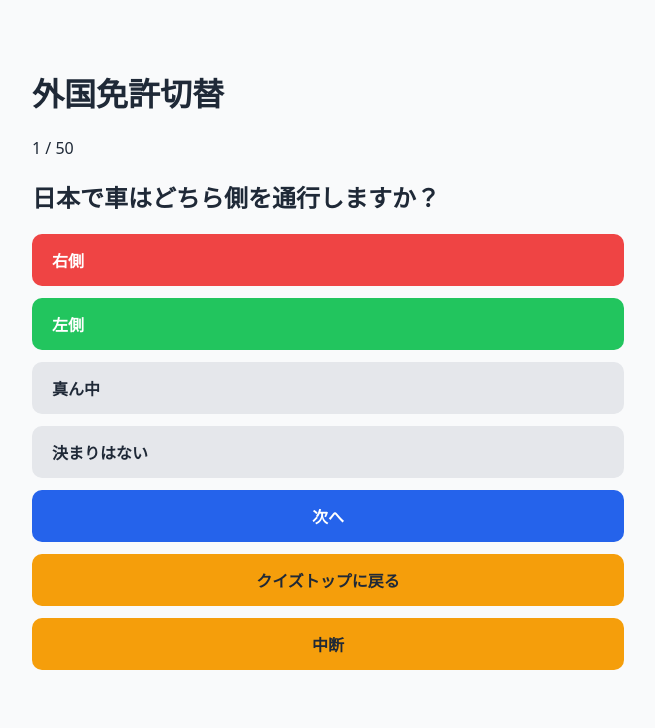
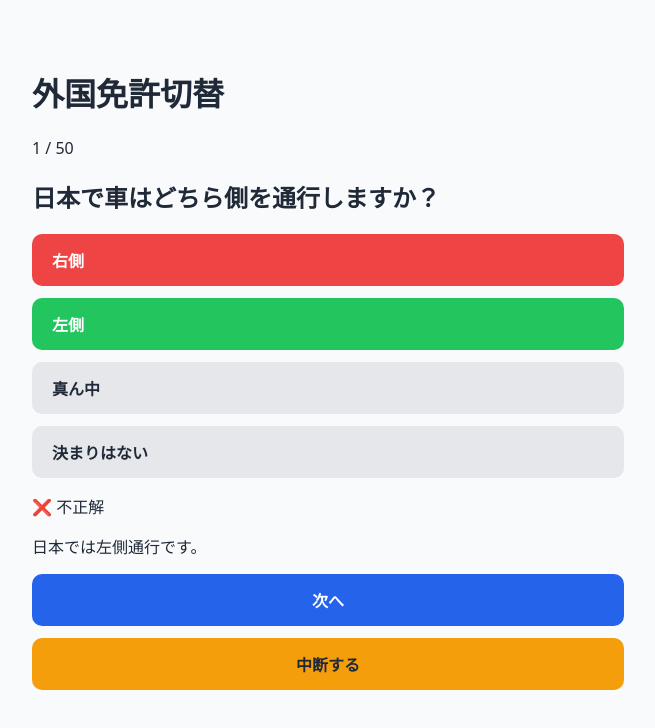
Before and after one commit to sasukedon731-blip/quiz-app, a Next.js app: page /normal in a window 1280 px wide. Both pictures are taken after a click on the button "右側". Shown: the top 728 px of the page, without its empty margins (312-967 px from the left). Built offline with nearby package versions, Linux system fonts and the light colour scheme.

Commit message:
complete quiz app with explanations

```diff
--- a/app/normal/NormalClient.tsx
+++ b/app/normal/NormalClient.tsx
@@ -5,6 +5,8 @@ import { useRouter } from 'next/navigation'
 import QuizLayout from '@/app/components/QuizLayout'
 import Button from '@/app/components/Button'
 import type { Quiz, QuizType } from '@/app/data/types'
+
+const STORAGE_KEY = 'wrongQuestions'
 
 type Props = {
   quiz: Quiz
@@ -20,21 +22,33 @@ export default function NormalClient({ quiz, quizType }: Props) {
 
   const current = quiz.questions[index]
 
+  // 回答処理
   const answer = (i: number) => {
     if (selected !== null) return
     setSelected(i)
+
     if (i === current.correctIndex) {
       setScore(s => s + 1)
     }
   }
 
+  // 次の問題
   const next = () => {
     setSelected(null)
+
     if (index + 1 < quiz.questions.length) {
       setIndex(i => i + 1)
     } else {
+      // 全問終了 → クイズトップへ
       router.push(`/quiz?type=${quizType}`)
     }
+  }
+
+  // 中断処理（残り問題を復習へ保存）
+  const interrupt = () => {
+    const remaining = quiz.questions.slice(index)
+    localStorage.setItem(STORAGE_KEY, JSON.stringify(remaining))
+    router.push('/select-mode?type=' + quizType)
   }
 
   return (
@@ -59,19 +73,26 @@ export default function NormalClient({ quiz, quizType }: Props) {
       ))}
 
       {selected !== null && (
-        <Button variant="main" onClick={next}>
-          次へ
-        </Button>
+        <div className="mt-4">
+          <p className="mb-2">
+            {selected === current.correctIndex ? '⭕ 正解！' : '❌ 不正解'}
+          </p>
+
+          {current.explanation && (
+            <p className="mb-4">{current.explanation}</p>
+          )}
+
+          <Button variant="main" onClick={next}>
+            {index + 1 < quiz.questions.length ? '次へ' : 'クイズトップへ'}
+          </Button>
+        </div>
       )}
 
-      {/* 👇 ここを足すだけ */}
-      <Button variant="accent" onClick={() => router.push(`/quiz?type=${quizType}`)}>
-        クイズトップに戻る
-      </Button>
-
-      <Button variant="accent" onClick={() => router.push('/')}>
-        中断
-      </Button>
+      <div className="mt-6">
+        <Button variant="accent" onClick={interrupt}>
+          中断する
+        </Button>
+      </div>
     </QuizLayout>
   )
 }
--- a/app/normal/page.tsx
+++ b/app/normal/page.tsx
@@ -1,6 +1,6 @@
 import NormalClient from './NormalClient'
 import { quizzes } from '@/app/data/quizzes'
-import type { QuizType } from '@/app/data/types'
+import { QuizType } from '@/app/data/types'
 
 type Props = {
   searchParams: {
@@ -9,12 +9,17 @@ type Props = {
 }
 
 export default function NormalPage({ searchParams }: Props) {
-  const quizType: QuizType = searchParams.type ?? 'gaikoku-license'
-  const quiz = quizzes[quizType]
+  const type: QuizType = searchParams.type ?? 'gaikoku-license'
+  const quiz = quizzes[type]
 
   if (!quiz) {
     return <div>クイズが見つかりません</div>
   }
 
-  return <NormalClient quiz={quiz} quizType={quizType} />
+  return (
+    <NormalClient
+      quiz={quiz}
+      quizType={type}   // ← ★これが足りなかった
+    />
+  )
 }
```
